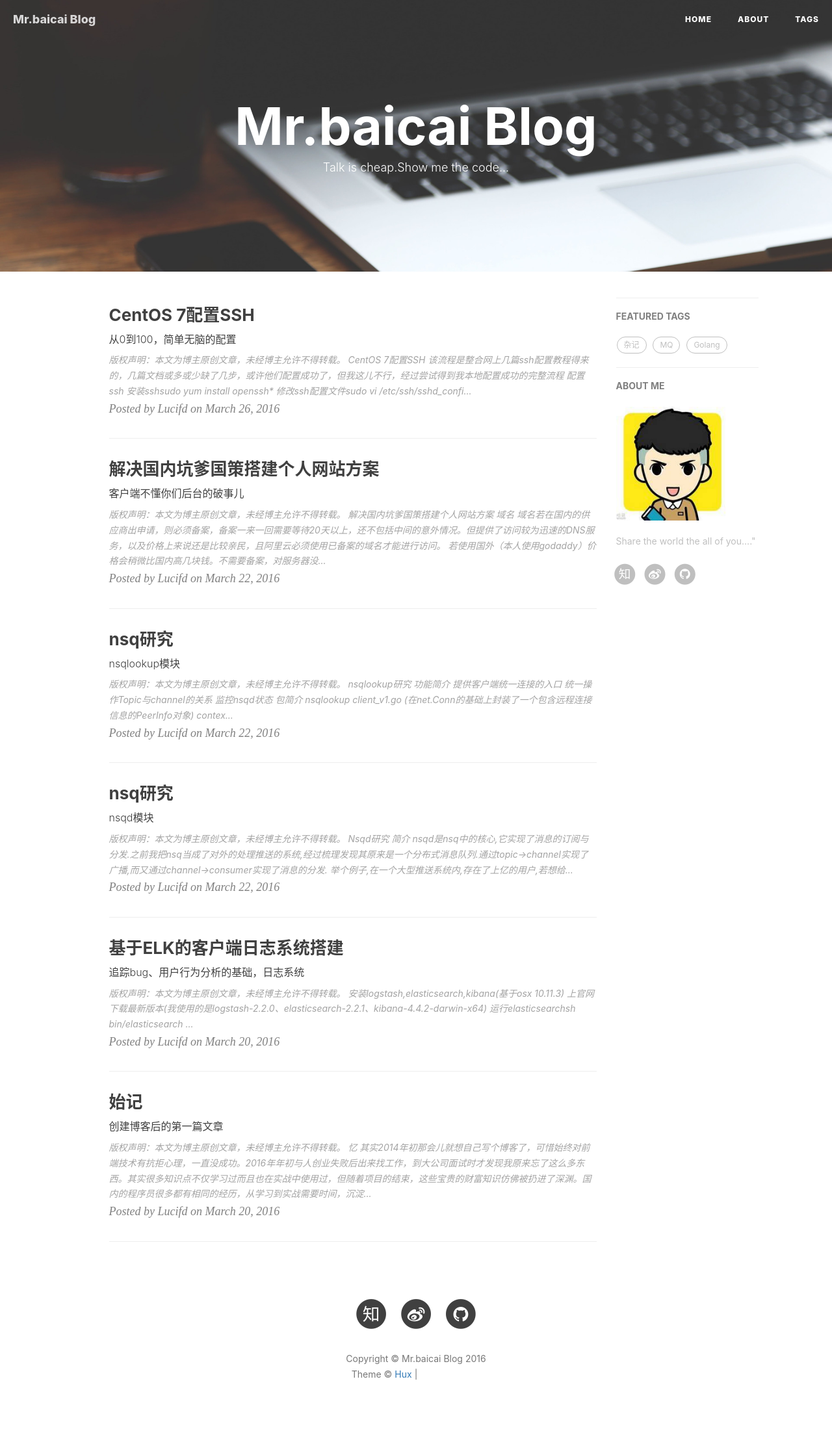
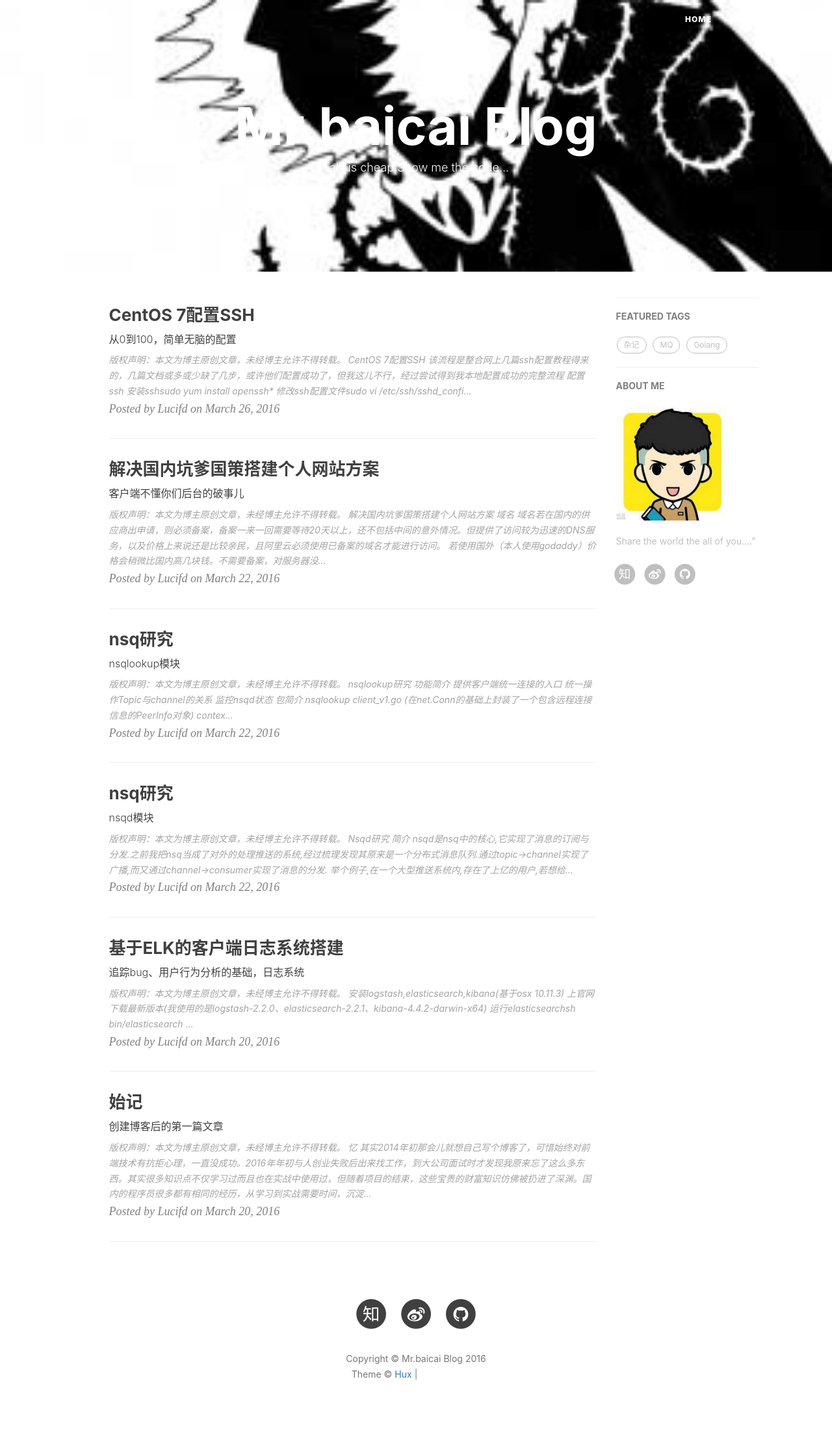
Before and after one commit to dashen19930328/zhangli.github.com, a Jekyll site: the page built from index.html, in a window 1280 px wide. Shown: the whole page at 65% size. Built offline with Jekyll 4.4.1, drawn with Linux system fonts in a browser that asks for light colours; nearby versions of some CDN libraries; the list of posts is cut into pages by our own code; comment, search, counter and statistics services are not loaded; grey boxes are pictures that could not be loaded.

Commit message:
Update _config.yml

```diff
--- a/_config.yml
+++ b/_config.yml
@@ -1,7 +1,7 @@
 # Site settings
 title: Mr.baicai Blog
 SEOTitle: Mr.baicai's blog |  Blog
-header-img: img/background.jpg
+header-img: img/avatar-lucifd.jpg
 email: Mr.baicai@sina.cn
 description: "记录下将要被遗忘的事"
 keyword: "Mr., Mr.baicai, Mr.baicai Blog, 博客, 个人网站, 互联网, Android, Golang"
```
